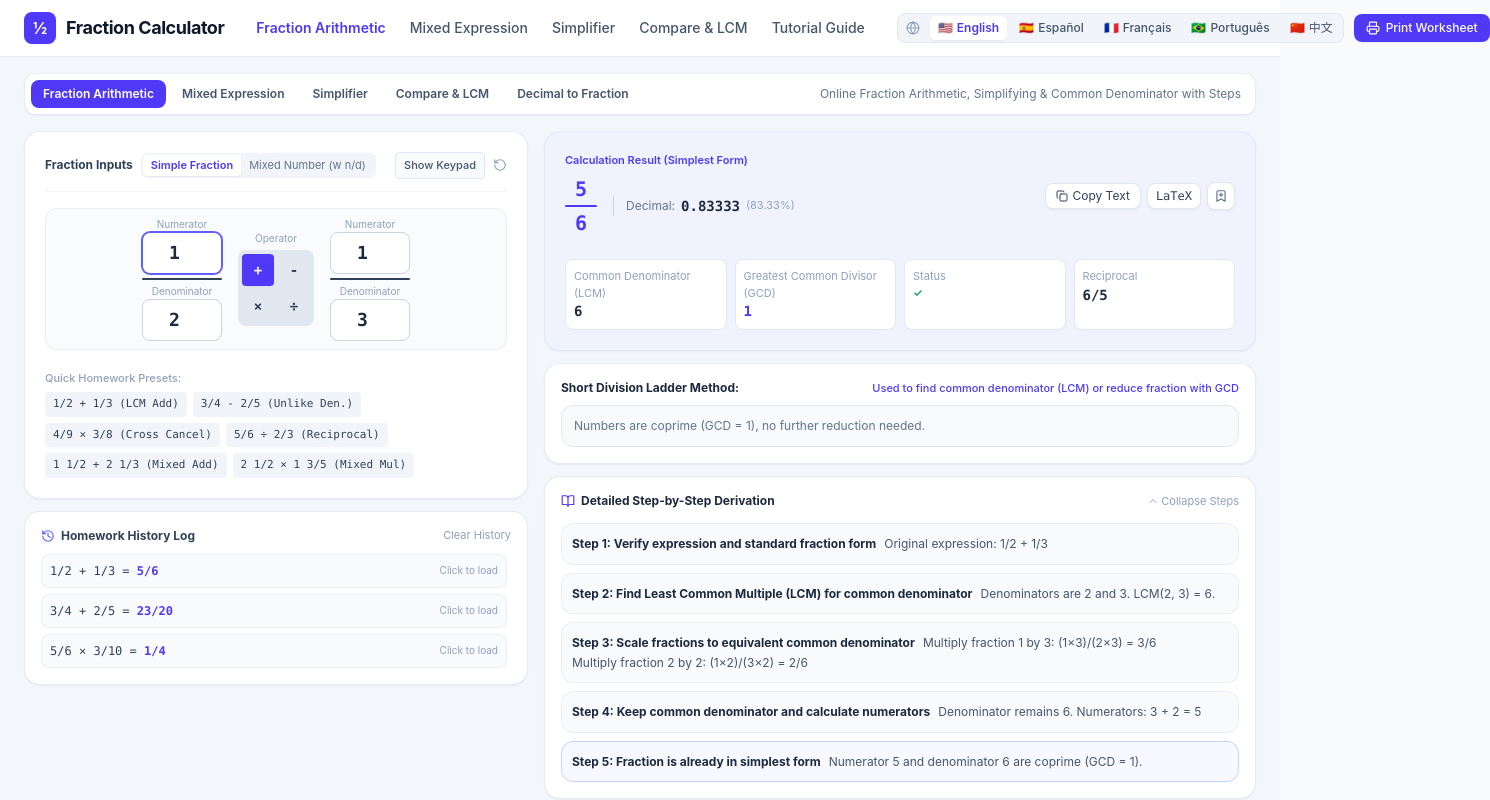
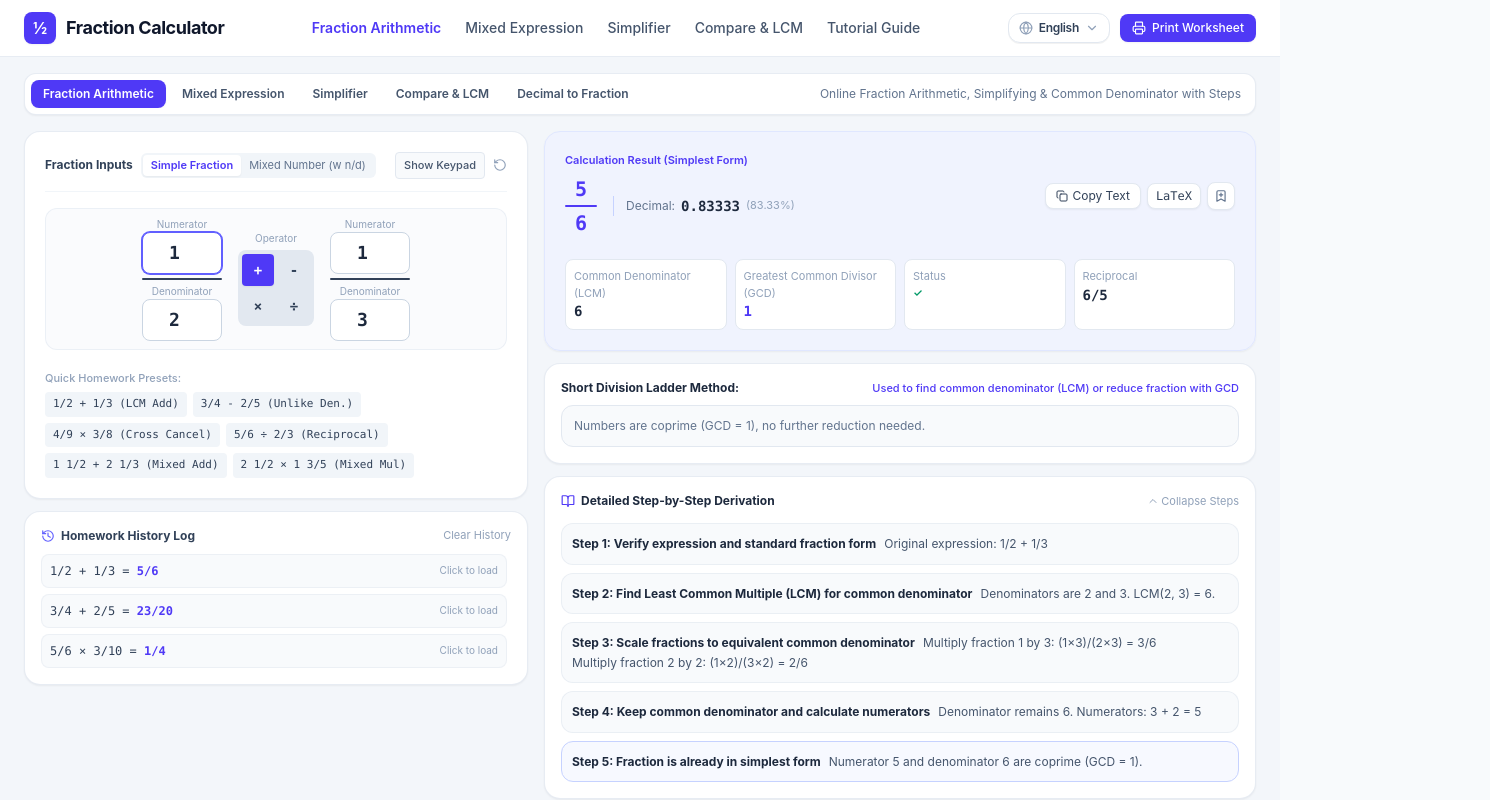
Before and after one commit to laohu90/fraction-calculator, a React (Vite) app: page / in a window 1280 px wide. Shown: the top 800 px of the page, 1490 px wide, since content can reach past the window. Built offline with nearby package versions, Linux system fonts and the light colour scheme.

Commit message:
style: redesign language selector into sleek modern dropdown menu

```diff
--- a/src/components/LanguageSelector.tsx
+++ b/src/components/LanguageSelector.tsx
@@ -1,47 +1,119 @@
-import React from 'react';
+import React, { useState, useRef, useEffect } from 'react';
 import { SupportedLang } from '../i18n/translations';
-import { Globe } from 'lucide-react';
+import { Globe, ChevronDown, Check } from 'lucide-react';
 
 interface LanguageSelectorProps {
   currentLang: SupportedLang;
   onSelectLang: (lang: SupportedLang) => void;
 }
 
-const langOptions: { id: SupportedLang; label: string; flag: string }[] = [
-  { id: 'en', label: 'English', flag: '🇺🇸' },
-  { id: 'es', label: 'Español', flag: '🇪🇸' },
-  { id: 'fr', label: 'Français', flag: '🇫🇷' },
-  { id: 'pt', label: 'Português', flag: '🇧🇷' },
-  { id: 'zh', label: '中文', flag: '🇨🇳' },
+interface LangItem {
+  id: SupportedLang;
+  nativeName: string;
+  subName: string;
+}
+
+const languages: LangItem[] = [
+  { id: 'en', nativeName: 'English', subName: 'US / UK' },
+  { id: 'es', nativeName: 'Español', subName: 'Spanish' },
+  { id: 'fr', nativeName: 'Français', subName: 'French' },
+  { id: 'pt', nativeName: 'Português', subName: 'Portuguese' },
+  { id: 'zh', nativeName: '中文', subName: 'Simplified' },
 ];
 
 export const LanguageSelector: React.FC<LanguageSelectorProps> = ({
   currentLang,
   onSelectLang,
 }) => {
+  const [isOpen, setIsOpen] = useState(false);
+  const containerRef = useRef<HTMLDivElement>(null);
+
+  const activeLang = languages.find((l) => l.id === currentLang) || languages[0];
+
+  useEffect(() => {
+    const handleClickOutside = (e: MouseEvent) => {
+      if (containerRef.current && !containerRef.current.contains(e.target as Node)) {
+        setIsOpen(false);
+      }
+    };
+    const handleKeyDown = (e: KeyboardEvent) => {
+      if (e.key === 'Escape') setIsOpen(false);
+    };
+
+    if (isOpen) {
+      document.addEventListener('mousedown', handleClickOutside);
+      document.addEventListener('keydown', handleKeyDown);
+    }
+    return () => {
+      document.removeEventListener('mousedown', handleClickOutside);
+      document.removeEventListener('keydown', handleKeyDown);
+    };
+  }, [isOpen]);
+
   return (
-    <div className="relative inline-flex items-center">
-      <div className="flex items-center gap-1 bg-slate-100 dark:bg-slate-800 p-0.5 rounded-lg border border-slate-200 dark:border-slate-700 text-xs font-medium">
-        <div className="px-1.5 text-slate-400">
-          <Globe className="w-3.5 h-3.5" />
+    <div className="relative inline-block text-left" ref={containerRef}>
+      {/* Sleek, professional trigger button */}
+      <button
+        type="button"
+        onClick={() => setIsOpen((prev) => !prev)}
+        aria-haspopup="listbox"
+        aria-expanded={isOpen}
+        className={`inline-flex items-center gap-1.5 px-2.5 py-1.5 text-xs font-medium rounded-xl border transition-all duration-150 shadow-2xs select-none ${
+          isOpen
+            ? 'bg-indigo-50/70 border-indigo-400 dark:bg-indigo-950/40 dark:border-indigo-500 text-indigo-600 dark:text-indigo-400 ring-2 ring-indigo-500/15'
+            : 'bg-white dark:bg-slate-900 border-slate-200 dark:border-slate-800 text-slate-700 dark:text-slate-200 hover:border-slate-300 dark:hover:border-slate-700 hover:bg-slate-50 dark:hover:bg-slate-800/60'
+        }`}
+      >
+        <Globe className={`w-3.5 h-3.5 transition-colors ${isOpen ? 'text-indigo-600 dark:text-indigo-400' : 'text-slate-400 dark:text-slate-500'}`} />
+        <span className="font-semibold tracking-tight">{activeLang.nativeName}</span>
+        <ChevronDown
+          className={`w-3.5 h-3.5 text-slate-400 transition-transform duration-200 ${
+            isOpen ? 'rotate-180 text-indigo-500' : ''
+          }`}
+        />
+      </button>
+
+      {/* Floating elegant menu */}
+      {isOpen && (
+        <div
+          role="listbox"
+          className="absolute right-0 mt-1.5 w-44 rounded-2xl bg-white dark:bg-slate-900 border border-slate-200/90 dark:border-slate-800 shadow-xl shadow-slate-900/10 py-1.5 z-50 focus:outline-none animate-in fade-in-50 zoom-in-95 duration-150"
+        >
+          <div className="px-3 py-1 text-[10px] font-semibold tracking-wider uppercase text-slate-400 dark:text-slate-500 border-b border-slate-100 dark:border-slate-800/80 mb-1">
+            Language / 语言
           </div>
-        {langOptions.map((opt) => (
+          <div className="space-y-0.5 px-1">
+            {languages.map((lang) => {
+              const isSelected = lang.id === currentLang;
+              return (
                 <button
-            key={opt.id}
+                  key={lang.id}
                   type="button"
-            onClick={() => onSelectLang(opt.id)}
-            className={`px-2 py-1 rounded-md transition-colors whitespace-nowrap flex items-center gap-1 ${
-              currentLang === opt.id
-                ? 'bg-white dark:bg-slate-700 text-indigo-600 dark:text-indigo-400 font-semibold shadow-xs'
-                : 'text-slate-600 dark:text-slate-400 hover:text-slate-900 dark:hover:text-slate-200'
+                  onClick={() => {
+                    onSelectLang(lang.id);
+                    setIsOpen(false);
+                  }}
+                  className={`w-full flex items-center justify-between px-2.5 py-1.5 text-xs rounded-xl transition-colors ${
+                    isSelected
+                      ? 'bg-indigo-50 dark:bg-indigo-950/50 text-indigo-600 dark:text-indigo-400 font-semibold'
+                      : 'text-slate-700 dark:text-slate-300 hover:bg-slate-100 dark:hover:bg-slate-800'
                   }`}
-            title={opt.label}
                 >
-            <span>{opt.flag}</span>
-            <span className="hidden sm:inline">{opt.label}</span>
+                  <div className="flex flex-col items-start leading-tight">
+                    <span className="text-xs font-medium">{lang.nativeName}</span>
+                    <span className="text-[10px] text-slate-400 dark:text-slate-500 font-normal">
+                      {lang.subName}
+                    </span>
+                  </div>
+                  {isSelected && (
+                    <Check className="w-4 h-4 text-indigo-600 dark:text-indigo-400 stroke-[2.5]" />
+                  )}
                 </button>
-        ))}
+              );
+            })}
           </div>
+        </div>
+      )}
     </div>
   );
 };
```
Lines whose indentation alone changed are shown as unchanged.
